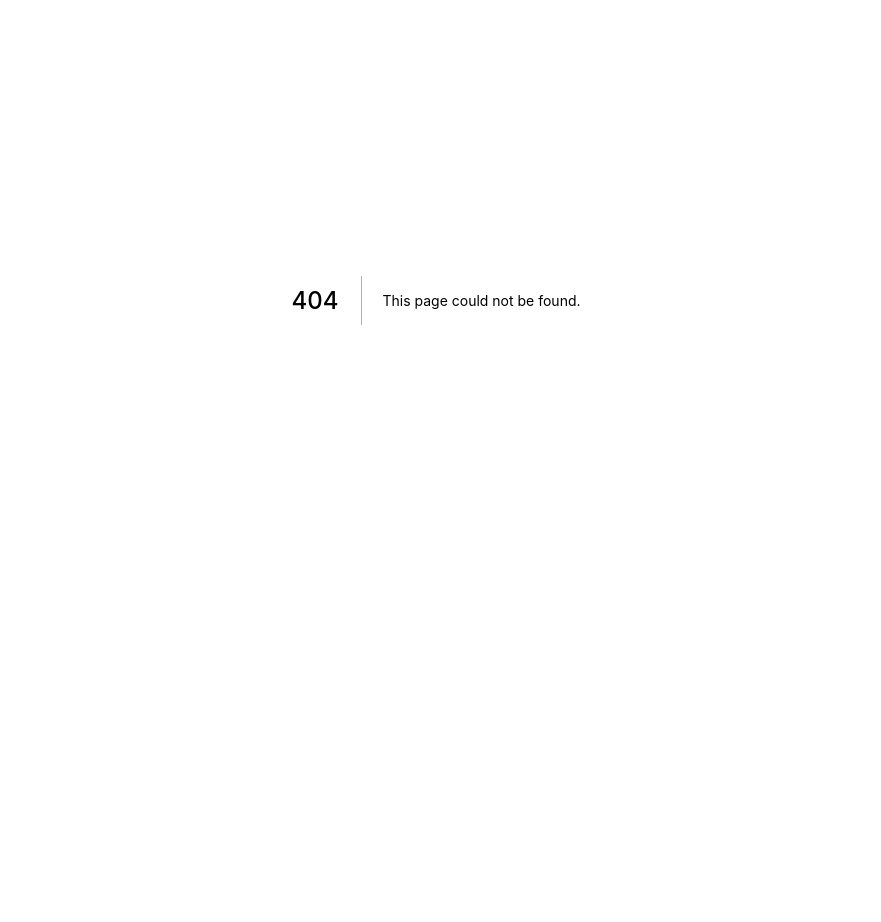
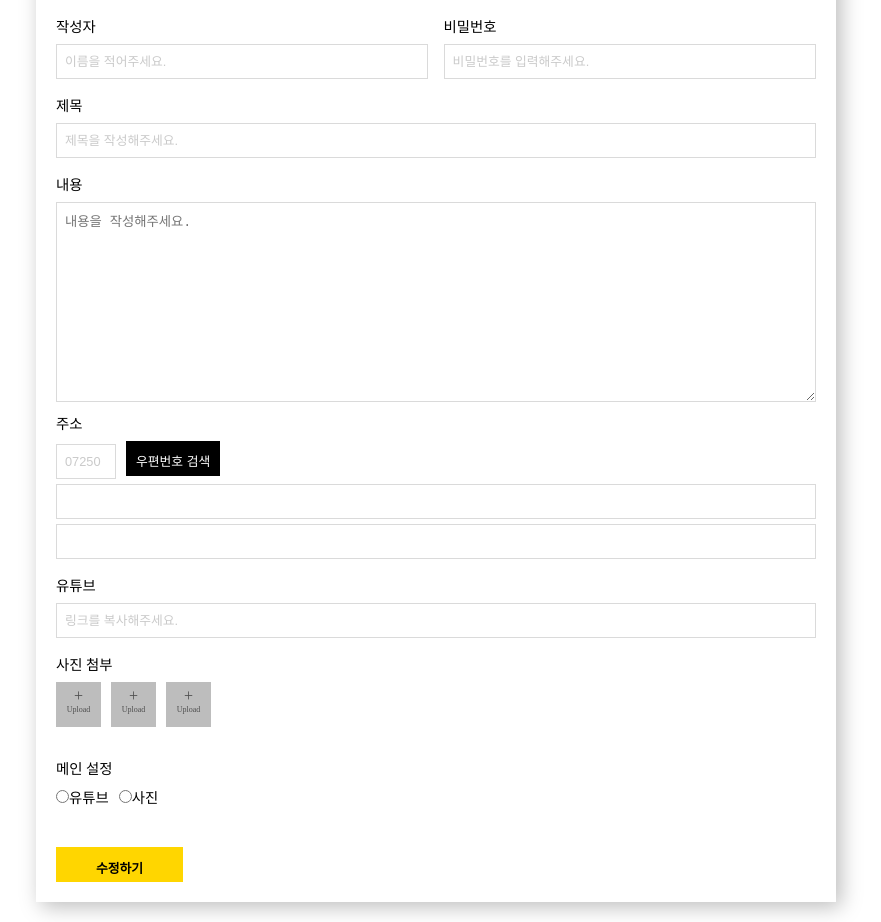
Before and after one commit to seungmin-dev/inflearn-codecamp, a Next.js app: page /boards/1/edit in a window 1280 px wide. Before the commit this address had no page. Shown: the part 100-1022 px from the top of the page, without its empty margins (204-1085 px from the left). Before the commit the page ends 800 px from the top, so only its background shows below. Built offline with nearby package versions, Linux system fonts and the light colour scheme; no server answers.

Commit message:
Feat: Add BoardEdit

```diff
--- /dev/null
+++ b/pages/boards/[id]/edit/index.js
@@ -0,0 +1,25 @@
+import { gql, useQuery } from "@apollo/client";
+import BoardWriteContainer from "../../../../src/components/units/board/write/BoardWrite.container";
+import { useRouter } from "next/router";
+
+const FETCH_BOARD = gql`
+  query fetchBoard($boardId: ID!) {
+    fetchBoard(boardId: $boardId) {
+      _id
+      writer
+      title
+      contents
+    }
+  }
+`;
+
+export default function BoardEditPage() {
+  const router = useRouter();
+
+  const { data } = useQuery(FETCH_BOARD, {
+    variables: {
+      boardId: router.query.id,
+    },
+  });
+  return <BoardWriteContainer isEdit={true} data={data} />;
+}
--- a/pages/boards/new/index.js
+++ b/pages/boards/new/index.js
@@ -1,5 +1,5 @@
 import BoardWriteContainer from "../../../src/components/units/board/write/BoardWrite.container.js";
 
 export default function newPage() {
-  return <BoardWriteContainer />;
+  return <BoardWriteContainer isEdit={false} />;
 }
--- a/src/components/units/board/detail/BoardDetail.presenter.js
+++ b/src/components/units/board/detail/BoardDetail.presenter.js
@@ -2,7 +2,6 @@ import { getDate } from "../../../commons/libraries/utils";
 import * as S from "../detail/BoardDetail.styles";
 
 export default function BoardDetailUI(props) {
-  console.log(props.data?.fetchBoard);
   return (
     <S.Container>
       <S.HeaderWrapper>
@@ -29,8 +28,8 @@ export default function BoardDetailUI(props) {
         </div>
       </div>
       <S.BtnWrapper>
-        <S.Btn>목록으로</S.Btn>
-        <S.Btn>수정하기</S.Btn>
+        <S.Btn onClick={props.onClickMoveToList}>목록으로</S.Btn>
+        <S.Btn onClick={props.onClickEdit}>수정하기</S.Btn>
         <S.Btn onClick={props.onClickDelete}>삭제하기</S.Btn>
       </S.BtnWrapper>
     </S.Container>
--- a/src/components/units/board/write/BoardWrite.container.js
+++ b/src/components/units/board/write/BoardWrite.container.js
@@ -1,10 +1,10 @@
 import { useRouter } from "next/router";
 import BoardWriteUI from "./BoardWrite.presenter";
 import { useMutation } from "@apollo/client";
-import { CREATE_BOARD } from "./BoardWrite.queries";
+import { CREATE_BOARD, UPDATE_BOARD } from "./BoardWrite.queries";
 import { useState } from "react";
 
-export default function BoardWriteContainer() {
+export default function BoardWriteContainer(props) {
   const router = useRouter();
 
   const [writer, setWriter] = useState("");
@@ -20,6 +20,7 @@ export default function BoardWriteContainer() {
   const [isActive, setIsActive] = useState(false);
 
   const [createBoard] = useMutation(CREATE_BOARD);
+  const [updateBoard] = useMutation(UPDATE_BOARD);
 
   const onChangeWriter = (event) => {
     setWriter(event.target.value);
@@ -86,13 +87,45 @@ export default function BoardWriteContainer() {
             },
           },
         });
-        console.log(result.data.createBoard._id);
         router.push(`/boards/${result.data.createBoard._id}`);
       } catch (error) {
         alert(error.message);
       }
     }
   };
+
+  const onClickUpdate = async () => {
+    // early-exit pattern - 오류를 먼저 잡아내고 함수 종료
+    if (!title && !contents) {
+      alert("수정한 내용이 없습니다.");
+      return;
+    }
+    if (!password) {
+      alert("비밀번호를 입력해주세요.");
+      return;
+    }
+
+    const updateBoardInput = {};
+    if (title) updateBoardInput.title = title;
+    if (contents) updateBoardInput.contents = contents;
+
+    try {
+      const result = await updateBoard({
+        variables: {
+          boardId: router.query.id,
+          password,
+          updateBoardInput: {
+            title,
+            contents,
+          },
+        },
+      });
+      router.push(`/boards/${result.data.updateBoard._id}`);
+    } catch (error) {
+      alert(error.message);
+    }
+  };
+
   return (
     <BoardWriteUI
       writerError={writerError}
@@ -104,7 +137,10 @@ export default function BoardWriteContainer() {
       onChangeTitle={onChangeTitle}
       onChangeContents={onChangeContents}
       onClickSubmit={onClickSubmit}
+      onClickUpdate={onClickUpdate}
       isActive={isActive}
+      isEdit={props.isEdit}
+      data={props.data}
     />
   );
 }
--- a/src/components/units/board/write/BoardWrite.presenter.js
+++ b/src/components/units/board/write/BoardWrite.presenter.js
@@ -3,7 +3,7 @@ import * as S from "./BoardWrite.styles";
 export default function BoardWriteUI(props) {
   return (
     <S.Container>
-      <S.Title>게시물 등록</S.Title>
+      <S.Title>게시물 {props.isEdit ? "수정" : "등록"}</S.Title>
       <div
         style={{
           width: "100%",
@@ -16,6 +16,8 @@ export default function BoardWriteUI(props) {
           <S.Input
             type="text"
             onChange={props.onChangeWriter}
+            readOnly={props.data?.fetchBoard.writer}
+            defaultValue={props.data?.fetchBoard.writer}
             placeholder="이름을 적어주세요."
           ></S.Input>
           <S.Error>{props.writeError}</S.Error>
@@ -35,6 +37,7 @@ export default function BoardWriteUI(props) {
         <S.Input
           type="text"
           onChange={props.onChangeTitle}
+          defaultValue={props.data?.fetchBoard.title}
           placeholder="제목을 작성해주세요."
         ></S.Input>
         <S.Error>{props.titleError}</S.Error>
@@ -51,6 +54,7 @@ export default function BoardWriteUI(props) {
           }}
           type="text"
           onChange={props.onChangeContents}
+          defaultValue={props.data?.fetchBoard.contents}
           placeholder="내용을 작성해주세요."
         ></textarea>
         <S.Error>{props.contentsError}</S.Error>
@@ -118,8 +122,11 @@ export default function BoardWriteUI(props) {
           </label>
         </div>
       </S.BoxWrapper>
-      <S.SubmitButton onClick={props.onClickSubmit} isActive={props.isActive}>
-        등록하기
+      <S.SubmitButton
+        onClick={props.isEdit ? props.onClickUpdate : props.onClickSubmit}
+        isActive={props.isEdit ? true : props.isActive}
+      >
+        {props.isEdit ? "수정" : "등록"}하기
       </S.SubmitButton>
     </S.Container>
   );
--- a/src/components/units/board/write/BoardWrite.queries.js
+++ b/src/components/units/board/write/BoardWrite.queries.js
@@ -10,3 +10,14 @@ export const CREATE_BOARD = gql`
     }
   }
 `;
+
+export const UPDATE_BOARD = gql`
+  mutation updateBoard($updateBoardInput: UpdateBoardInput!, $boardId: ID!) {
+    updateBoard(updateBoardInput: $updateBoardInput, boardId: $boardId) {
+      _id
+      writer
+      title
+      contents
+    }
+  }
+`;
```
Also changed, not shown: src/components/units/board/detail/BoardDetail.container.js (+16 -1 lines).
